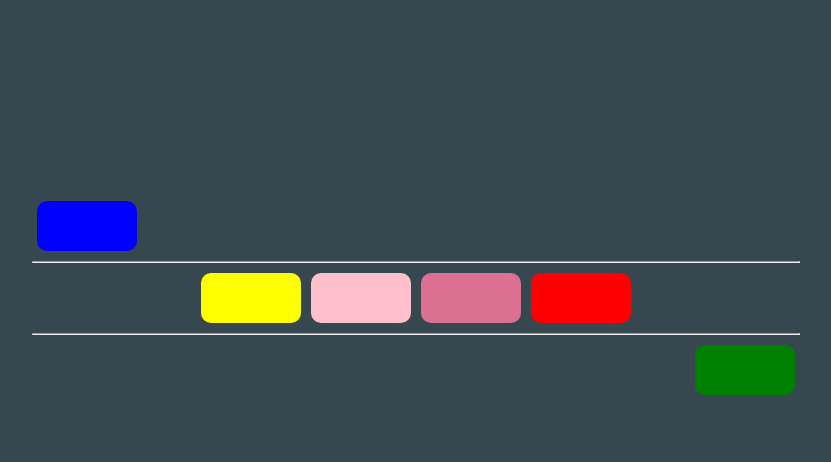
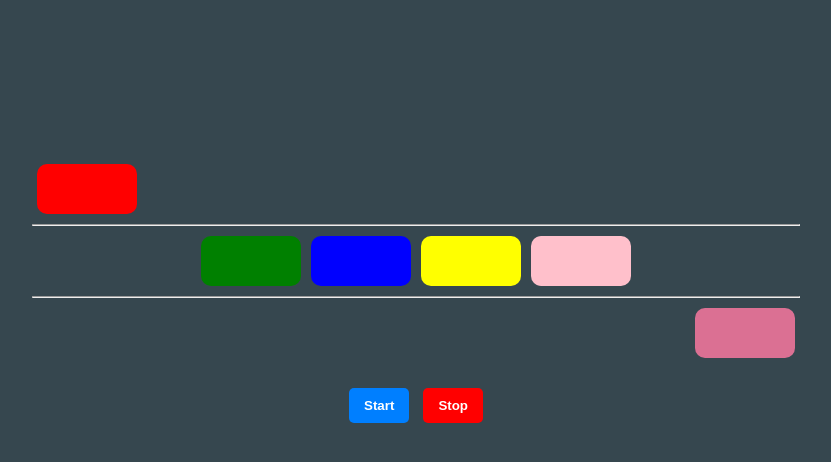
Before and after one commit to LithiraJK/ITS1119-Assignment-07, a plain HTML site: page pages/js-que/case-2.html in a window 1280 px wide. Shown: the part 182-644 px from the top of the page, without its empty margins (224-1055 px from the left). Drawn offline with nearby package versions, Linux system fonts and the light colour scheme.

Commit message:
all files checked and finished

```diff
--- a/css/case-1.css
+++ b/css/case-1.css
@@ -54,5 +54,27 @@ main{
 }
 .frame > h2 {
     z-index: 2;
-    color: #60CEC3;
+    color: #34ccbd;
 }
+
+.btn-container button {
+    padding: 10px 15px;
+    border-radius: 5px;
+    border: none;
+    color: white;
+    font-weight: 600;
+    margin: 20px 5px;
+    transition: transform 0.3s ease-in-out;
+  }
+
+.btn-container button:hover {
+    transform: translateY(-2px);
+    cursor: pointer;
+  }
+
+#btn-start {
+  background-color: #007fff;
+}
+#btn-end {
+  background-color: red;
+}
--- a/css/case-2.css
+++ b/css/case-2.css
@@ -18,6 +18,7 @@ header{
 main{
     height: 80vh;
     display: flex;
+    flex-direction: column;
     align-items: center;
     justify-content: center;
 
@@ -70,3 +71,25 @@ main{
 #box-6{
     background-color: palevioletred;
 }
+
+.btn-container button {
+    padding: 10px 15px;
+    border-radius: 5px;
+    font-weight: 600;
+    border: none;
+    color: white;
+    margin: 20px 5px;
+    transition: transform 0.3s ease-in-out;
+  }
+
+.btn-container button:hover {
+    transform: translateY(-2px);
+    cursor: pointer;
+  }
+
+#btn-start {
+  background-color: #007fff;
+}
+#btn-end {
+  background-color: red;
+}
--- a/css/js-knight-rider.css
+++ b/css/js-knight-rider.css
@@ -42,19 +42,6 @@ main {
   display: flex;
 }
 
-.btn-container button {
-  padding: 10px 15px;
-  border-radius: 5px;
-  border: none;
-  color: white;
-  margin: 20px 5px;
-  transition: transform 0.3s ease-in-out;
-}
-
-.btn-container button:hover {
-  transform: translateY(-2px);
-  cursor: pointer;
-}
 
 .level-0 {
   background-color: #ff0000;
@@ -75,6 +62,22 @@ main {
   background-color: #330000;
 }
 
+
+.btn-container button {
+    padding: 10px 15px;
+    border-radius: 5px;
+    font-weight: 600;
+    border: none;
+    color: white;
+    margin: 20px 5px;
+    transition: transform 0.3s ease-in-out;
+  }
+
+.btn-container button:hover {
+    transform: translateY(-2px);
+    cursor: pointer;
+  }
+
 #btn-start {
   background-color: #007fff;
 }
--- a/pages/js-que/case-2.html
+++ b/pages/js-que/case-2.html
@@ -30,6 +30,10 @@
                 <div class="box" id="box-6"></div>
             </div>
         </div>
+        <div class="btn-container">
+            <button type="button" onclick="" id="btn-start">Start</button>
+            <button type="button" onclick="" id="btn-end">Stop</button>
+        </div>
     </main>
     <script src="https://ajax.googleapis.com/ajax/libs/jquery/3.7.1/jquery.min.js"></script>
     <script>
@@ -37,6 +41,7 @@
             console.log("jQuery is ready!");
 
             let colors = ['red','green','blue','yellow','pink','palevioletred'];
+            let intervalId ;
 
             let $boxes = $('.box');
             console.log($boxes);
@@ -54,10 +59,21 @@
 
             updateUI();
 
-            setInterval(function(){
-                rotateArray(colors);
-                updateUI();
-            },500);
+            $('#btn-start').click(function() {
+                if (!intervalId) {
+                    intervalId = setInterval(function() {
+                        rotateArray(colors);
+                        updateUI();
+                    },500);
+                }
+            });
+
+
+            $('#btn-end').click(function() {
+                clearInterval(intervalId);
+                intervalId = null;
+            });
+
 
         });
 
```
Also changed, not shown: pages/js-knight-rider/js-knight-rider.html (+2 -2 lines), pages/js-que/case-1.html (+20 -4 lines).
